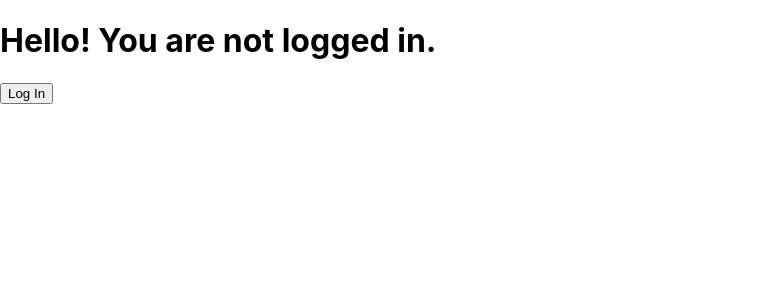
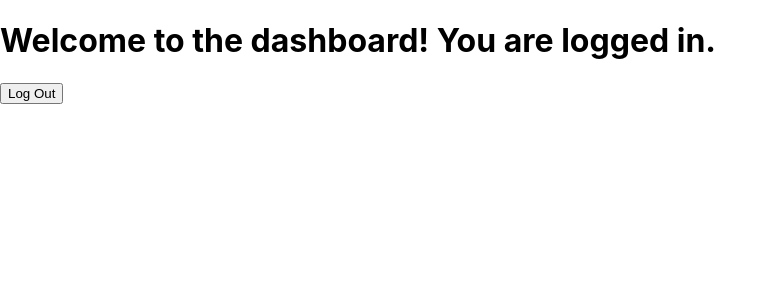
Before and after one commit to dannyyaaj/practice-react-hooks, a React (Create React App) app: page /#/dashboard in a window 1280 px wide. Before the commit this address led to /#/. Shown: the top 300 px of the page, without its empty margins (0-777 px from the left). Built offline with nearby package versions, Linux system fonts and the light colour scheme; no server answers; sample sign-in values are in the browser's storage.

Commit message:
configure firebass authentication

```diff
--- a/src/App.jsx
+++ b/src/App.jsx
@@ -7,30 +7,34 @@ import {
 
 import LandingPage from './LandPage';
 import Dashboard from './Dashboard';
+import useFirebaseAuth from './useFirebaseAuth';
 
 function App() {
-  const [loggedIn, setLoggedIn] = useState(false);
+  // const [loggedIn, setLoggedIn] = useState(false);
+  const { user, login, logout } = useFirebaseAuth();
   const location = useLocation();
   const history = useHistory();
+
   useEffect(() => {
-    if (loggedIn && location.pathname !== '/dashboard') {
+    if (user && location.pathname !== '/dashboard') {
       // redirect to dashboard
+      console.log('logged in! redirection...');
       history.push('/dashboard');
-    } else if (!loggedIn && location.pathname !== '/') {
+    } else if (!user && location.pathname !== '/') {
       // redirect to home page
       console.log('not logged in! redirecting...');
       history.push('/');
     }
-  }, [location.pathname]);
+  }, [user, location.pathname]);
 
   return (
     <div>
       <Switch>
         <Route path="/" exact>
-          <LandingPage setLoggedIn={setLoggedIn} />
+          <LandingPage login={login} />
         </Route>
         <Route path="/dashboard" exact>
-          <Dashboard setLoggedIn={setLoggedIn} />
+          <Dashboard logout={logout} />
         </Route>
         <Route>
           <h1>Not Found</h1>
--- a/src/Dashboard.jsx
+++ b/src/Dashboard.jsx
@@ -1,15 +1,10 @@
 /* eslint-disable react/prop-types */
-import React, { useCallback } from 'react';
+import React from 'react';
 
-const Dashboard = ({ setLoggedIn }) => {
-  const onLogout = useCallback(() => setLoggedIn(false), [setLoggedIn]);
-
-  return (
-    <>
-      <h1>Welcome to the dashboard! You are logged in.</h1>
-      <button type="button" onClick={onLogout}>Log Out</button>
-    </>
-  );
-};
-
+const Dashboard = ({ logout }) => (
+  <>
+    <h1>Welcome to the dashboard! You are logged in.</h1>
+    <button type="button" onClick={logout}>Log Out</button>
+  </>
+);
 export default Dashboard;
--- a/src/LandPage.jsx
+++ b/src/LandPage.jsx
@@ -1,14 +1,12 @@
+/* eslint-disable no-unused-vars */
 /* eslint-disable react/prop-types */
-import React, { useCallback } from 'react';
+import React from 'react';
 
-const LandingPage = ({ setLoggedIn }) => {
-  const onLogin = useCallback(() => setLoggedIn(true), [setLoggedIn]);
-  return (
-    <>
-      <h1>Hello! You are not logged in.</h1>
-      <button type="button" onClick={onLogin}>Log In</button>
-    </>
-  );
-};
+const LandingPage = ({ login }) => (
+  <>
+    <h1>Hello! You are not logged in.</h1>
+    <button type="button" onClick={login}>Log In</button>
+  </>
+);
 
 export default LandingPage;
--- /dev/null
+++ b/src/firebase.js
@@ -0,0 +1,20 @@
+/* eslint-disable no-unused-vars */
+import * as firebase from 'firebase/app';
+
+// TODO: Add SDKs for Firebase products that you want to use
+// https://firebase.google.com/docs/web/setup#available-libraries
+
+// Your web app's Firebase configuration
+const firebaseConfig = {
+  apiKey: 'AIzaSyCLbTUheBeioc-XLP_qoD3o6X7foeyewG8',
+  authDomain: 'react-login-example-c5d18.firebaseapp.com',
+  projectId: 'react-login-example-c5d18',
+  storageBucket: 'react-login-example-c5d18.appspot.com',
+  messagingSenderId: '574056647401',
+  appId: '1:574056647401:web:39e0cd1298014eca303e78',
+};
+
+// Initialize Firebase
+firebase.initializeApp(firebaseConfig);
+
+export default firebaseConfig;
--- /dev/null
+++ b/src/useFirebaseAuth.js
@@ -0,0 +1,59 @@
+/* eslint-disable no-unused-vars */
+import { useEffect, useCallback, useState } from 'react';
+import {
+  signOut, getAuth, onAuthStateChanged, signInWithPopup, GithubAuthProvider,
+} from 'firebase/auth';
+import firebase from './firebase';
+
+function useFirebaseAuth() {
+  const [user, setUser] = useState(null);
+  useEffect(() => {
+    const auth = getAuth();
+    onAuthStateChanged(auth, (newUser) => {
+      if (newUser) {
+        // User is signed in.
+        setUser(newUser);
+      } else {
+        // No user is signed in.
+        setUser(null);
+      }
+    });
+  }, []);
+
+  const login = useCallback(async () => {
+    // const provider = new firebase.auth.GithubAuthProvider();
+    const provider = new GithubAuthProvider();
+
+    try {
+      const auth = getAuth();
+      const result = await signInWithPopup(auth, provider);
+      console.log(result, 'results');
+      setUser(result.user);
+    } catch (error) {
+      // const errorCode = error.code;
+      // const errorMessage = error.message;
+      // // The email of the user's account used.
+      // const { email } = error;
+      // // The AuthCredential type that was used.
+      // const credential = GithubAuthProvider.credentialFromError(error);
+      console.log(error.message, 'error in login');
+    }
+  }, []);
+
+  const logout = useCallback(
+    () => {
+      const auth = getAuth();
+      auth.signOut();
+      console.log('logging out user');
+    },
+    [],
+  );
+
+  return {
+    user,
+    login,
+    logout,
+  };
+}
+
+export default useFirebaseAuth;
```
